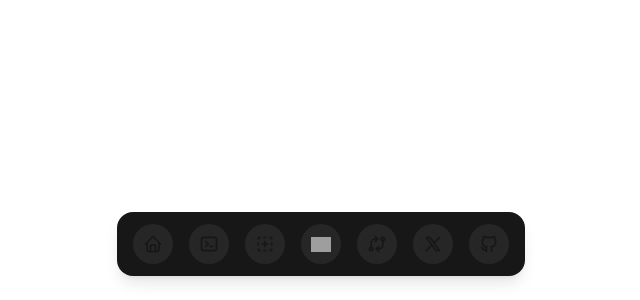
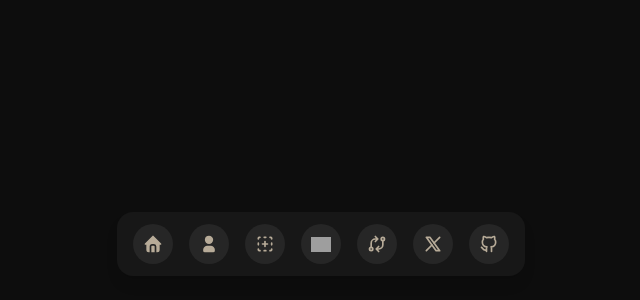
Before and after one commit to Harsh-Prajapati02/portfolio-master, a Next.js app: page / in a window 1280 px wide. Shown: the part 500-800 px from the top of the page, without its empty margins (319-959 px from the left). Built offline with nearby package versions, Linux system fonts and the light colour scheme; grey boxes are pictures that could not be loaded.

Commit message:
feat: update Floating Dock with new icons and refined text/background styling

```diff
--- a/src/app/layout.tsx
+++ b/src/app/layout.tsx
@@ -26,6 +26,7 @@ export default function RootLayout({
     <html lang="en">
       <body
         className={`${geistSans.variable} ${geistMono.variable} antialiased`}
+        style={{backgroundColor:"#0D0D0D"}}
       >
         {children}
       </body>
--- a/src/app/page.tsx
+++ b/src/app/page.tsx
@@ -1,4 +1,4 @@
-import { FloatingDockDemo } from "@/components/FloatingDockDemo";
+import { FloatingDockDemo } from "@/components/Navbar";
 
 export default function Home() {
   return (
--- a/src/components/FloatingDockDemo.tsx
+++ b/src/components/Navbar.tsx
@@ -1,12 +1,12 @@
-import React from "react";
 import { FloatingDock } from "@/components/ui/floating-dock";
 import {
     IconBrandGithub,
     IconBrandX,
     IconExchange,
-    IconHome,
+    IconHomeFilled ,
     IconNewSection,
-    IconTerminal2,
+    // IconTerminal2,
+    IconUserFilled
 } from "@tabler/icons-react";
 import Image from "next/image";
 
@@ -15,22 +15,23 @@ export function FloatingDockDemo() {
         {
             title: "Home",
             icon: (
-                <IconHome className="h-full w-full text-white-500 dark:text-white-300" />
+                <IconHomeFilled className="h-full w-full text-[#b7ab98] dark:text-neutral-300" />
             ),
             href: "#",
         },
 
         {
-            title: "Products",
+            title: "About",
             icon: (
-                <IconTerminal2 className="h-full w-full text-white-500 dark:text-white-300" />
+                // <IconTerminal2 className="h-full w-full text-[#b7ab98] dark:text-neutral-300" />
+                <IconUserFilled  className="h-full w-full text-[#b7ab98] dark:text-neutral-300" />
             ),
             href: "#",
         },
         {
             title: "Components",
             icon: (
-                <IconNewSection className="h-full w-full text-white-500 dark:text-white-300" />
+                <IconNewSection className="h-full w-full text-[#b7ab98] dark:text-neutral-300" />
             ),
             href: "#",
         },
@@ -49,7 +50,7 @@ export function FloatingDockDemo() {
         {
             title: "Changelog",
             icon: (
-                <IconExchange className="h-full w-full text-white-500 dark:text-white-300" />
+                <IconExchange className="h-full w-full text-[#b7ab98] dark:text-neutral-300" />
             ),
             href: "#",
         },
@@ -57,20 +58,20 @@ export function FloatingDockDemo() {
         {
             title: "Twitter",
             icon: (
-                <IconBrandX className="h-full w-full text-white-500 dark:text-white-300" />
+                <IconBrandX className="h-full w-full text-[#b7ab98] dark:text-neutral-300" />
             ),
             href: "#",
         },
         {
             title: "GitHub",
             icon: (
-                <IconBrandGithub className="h-full w-full text-white-500 dark:text-white-300" />
+                <IconBrandGithub className="h-full w-full text-[#b7ab98] dark:text-neutral-300" />
             ),
             href: "#",
         },
     ];
     return (
-        <div className="flex items-center justify-center h-[0rem] w-full">
+        <div className="flex items-center justify-center h-[35rem] w-full">
             <FloatingDock
                 // mobileClassName="translate-y-20" // only for demo, remove for production
                 items={links}
--- a/src/components/ui/floating-dock.tsx
+++ b/src/components/ui/floating-dock.tsx
@@ -80,7 +80,7 @@ const FloatingDockMobile = ({
                 onClick={() => setOpen((prev) => !prev)}
                 className="flex h-10 w-10 items-center justify-center rounded-full bg-neutral-800 dark:bg-neutral-800"
             >
-                <IconLayoutNavbarCollapse className="h-5 w-5 text-white-500 dark:text-neutral-400" />
+                <IconLayoutNavbarCollapse className="h-5 w-5 text-[#b7ab98] dark:text-neutral-400" />
             </button>
         </div>
     );
```
